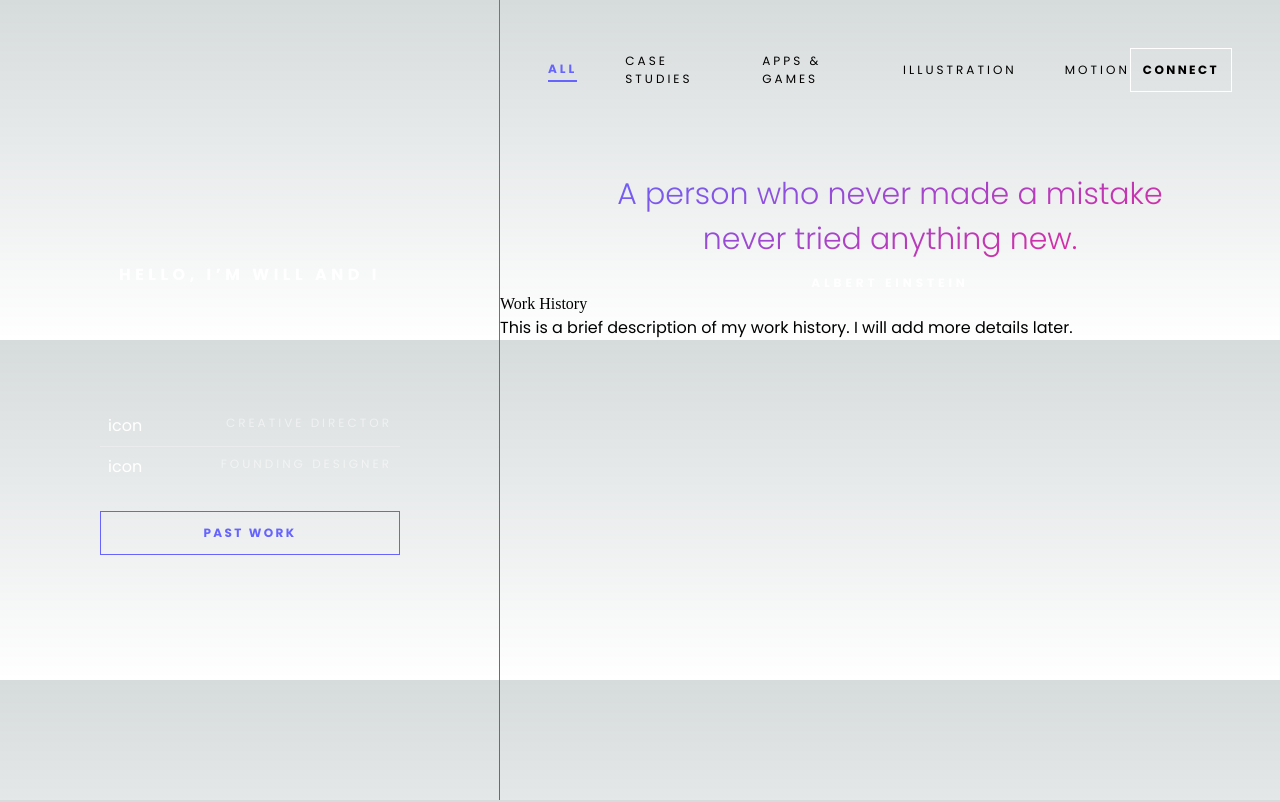
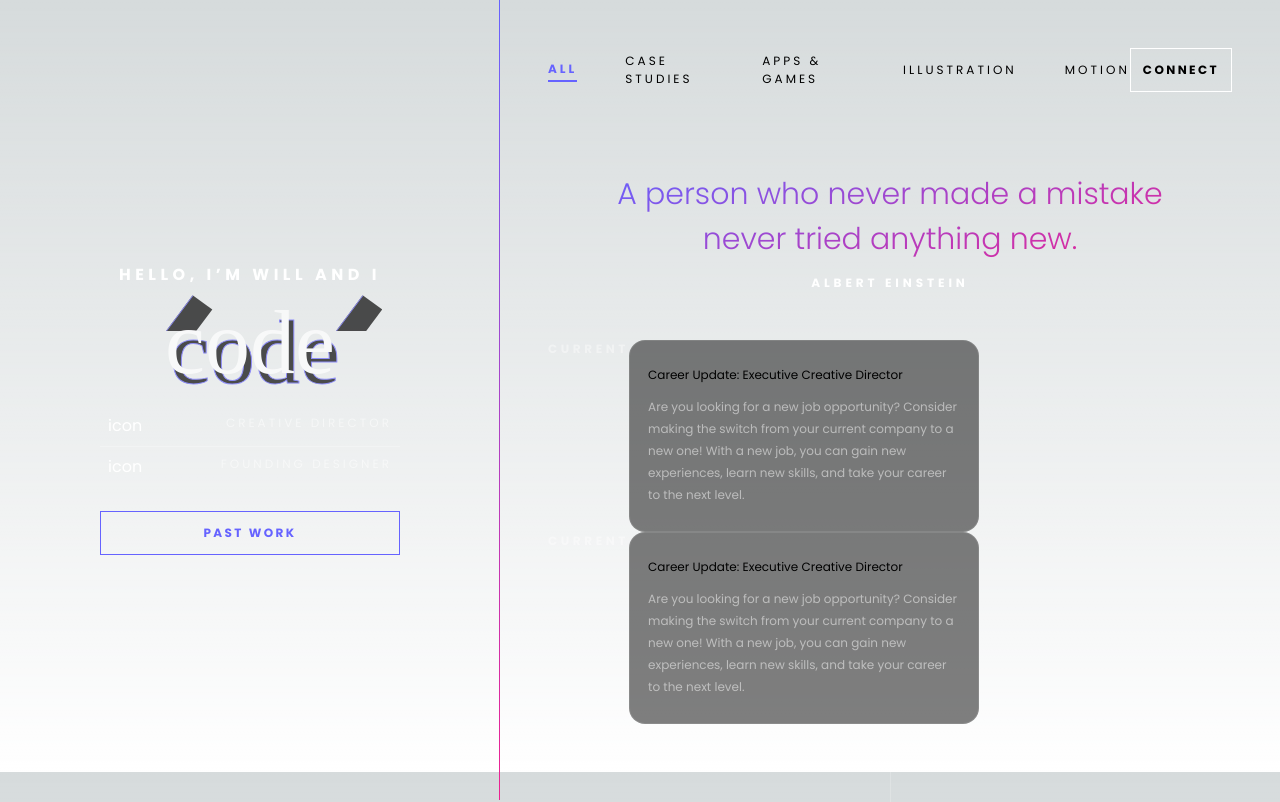
Before and after one commit to WillDosSantos/wills-portfolio, a Next.js app: page /work-history in a window 1280 px wide. Shown: the top 802 px of the page. Built offline with nearby package versions, Linux system fonts and the light colour scheme; a web font is replaced by a local one.

Commit message:
work history page

```diff
--- a/pages/work-history.js
+++ b/pages/work-history.js
@@ -11,17 +11,29 @@ const WorkHistory = () => {
     <div className="container">
       <Sidebar />
       <main>
-        <Navbar/>
+        <Navbar />
         <HeaderQuote />
-        <h1>Work History</h1>
-
-        {/* Add your content here */}
-        <p>
-          This is a brief description of my work history. I will add more
-          details later.
-        </p>
-
-        {/* Link back to the home page or any other page */}
+        <div className="inner-page-container" style={{ position: 'relative' }}>
+          <div className="timeline">
+            <div className="work-card work-card--left">
+                <div className="work-card-date">Current</div>
+                <div className="work-card--logo"></div>
+                <div className="work-card-main">
+                    <h3>Career Update: Executive Creative Director</h3>
+                    <p>Are you looking for a new job opportunity? Consider making the switch from your current company to a new one! With a new job, you can gain new experiences, learn new skills, and take your career to the next level.</p>
+                </div>
+            </div>
+            <div className="work-card work-card--right">
+                <div className="work-card-date">Current</div>
+                <div className="work-card--logo"></div>
+                <div className="work-card-main">
+                    <h3>Career Update: Executive Creative Director</h3>
+                    <p>Are you looking for a new job opportunity? Consider making the switch from your current company to a new one! With a new job, you can gain new experiences, learn new skills, and take your career to the next level.</p>
+                </div>
+            </div>
+          </div>
+          {/* Link back to the home page or any other page */}
+        </div>
       </main>
     </div>
   );
--- a/styles/globals.scss
+++ b/styles/globals.scss
@@ -331,3 +331,52 @@ h1 {
     height: 119px;
   }
 }
+
+.inner-page-container {
+  padding: 3em;
+  height: 100%;
+}
+
+.timeline {
+  position: relative;
+  height: 100%;
+  &:after {
+    content: '';
+    height: 100%;
+    width: 1px;
+    background-color: rgba(255,255,255,0.2);
+    position: absolute;
+    display: block;
+    left: 0;
+    right: 0;
+    margin: 0 auto;
+  }
+  .work-card {
+    display: flex;
+    margin: 0 auto;
+    max-width: 780px;
+  }
+  .work-card-date {
+    color: rgba(255,255,255,0.4);
+    font-size: 12px;
+    font-weight: 700;
+    letter-spacing: 3.6px;
+    text-transform: uppercase;
+  }
+  .work-card-main {
+    border-radius: 16px;
+    border: 1px solid rgba(255, 255, 255, 0.10);
+    background: rgba(0, 0, 0, 0.50);
+    padding: 25px 18px;
+    font-size: 12px;
+    max-width: 350px;
+    h3 {
+
+    }
+    p {
+      margin-top: 1em;
+      color: rgba(255, 255, 255, 0.50);
+      line-height: 22px;
+    }
+  }
+}
```
